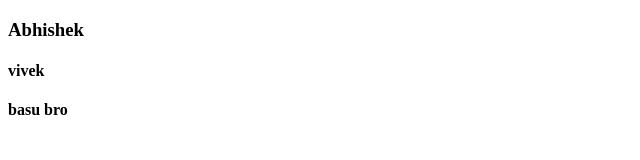
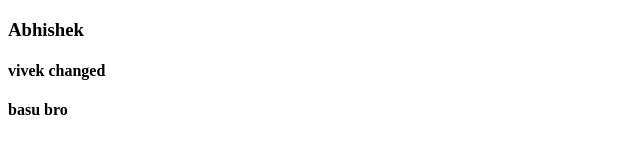
Before and after one commit to AbhishekJupalli-1409/gitlearning, a plain HTML site: page index.html in a window 1280 px wide. Shown: the full height of the page, 0-640 px from the left. Drawn offline with Linux system fonts and the light colour scheme.

Commit message:
named changed

```diff
--- a/index.html
+++ b/index.html
@@ -9,7 +9,7 @@
     <div>
         <h3>Abhishek</h3>
     </div>
-    <h4>vivek</h4>
+    <h4>vivek changed</h4>
     <h4>basu bro</h4>
 </body>
 </html>
```
